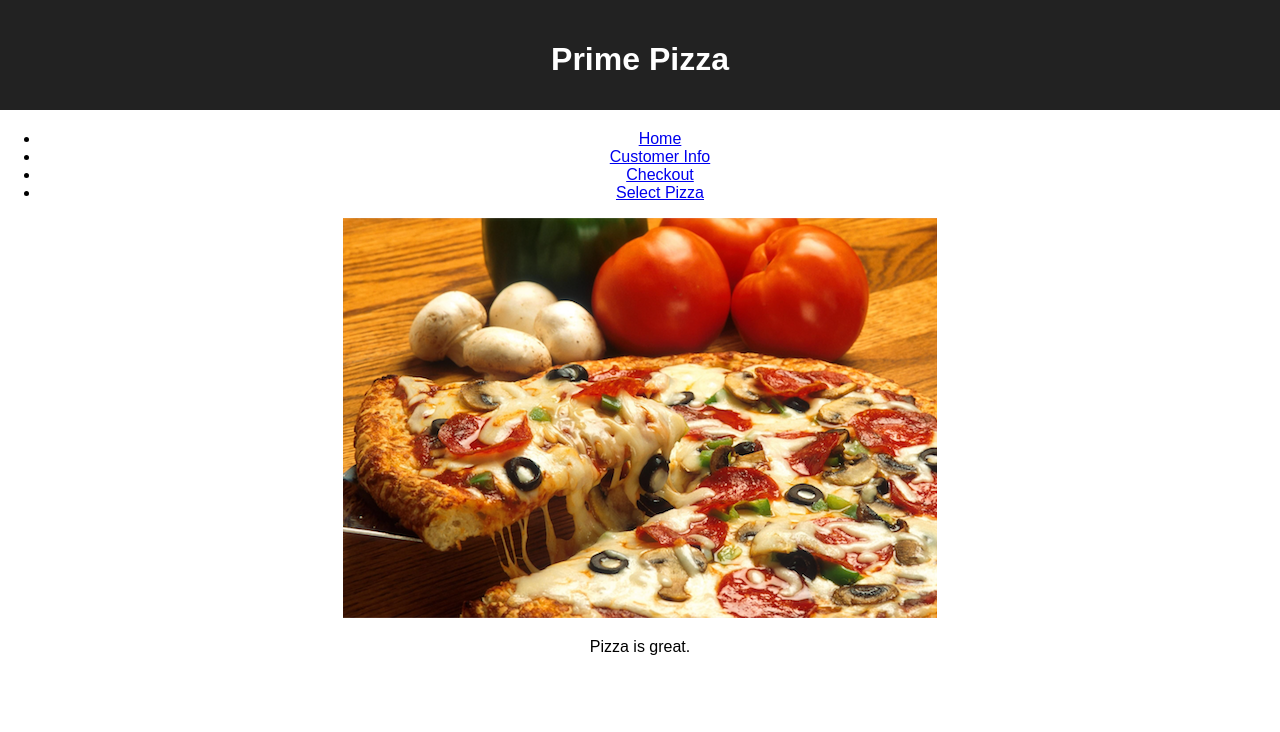
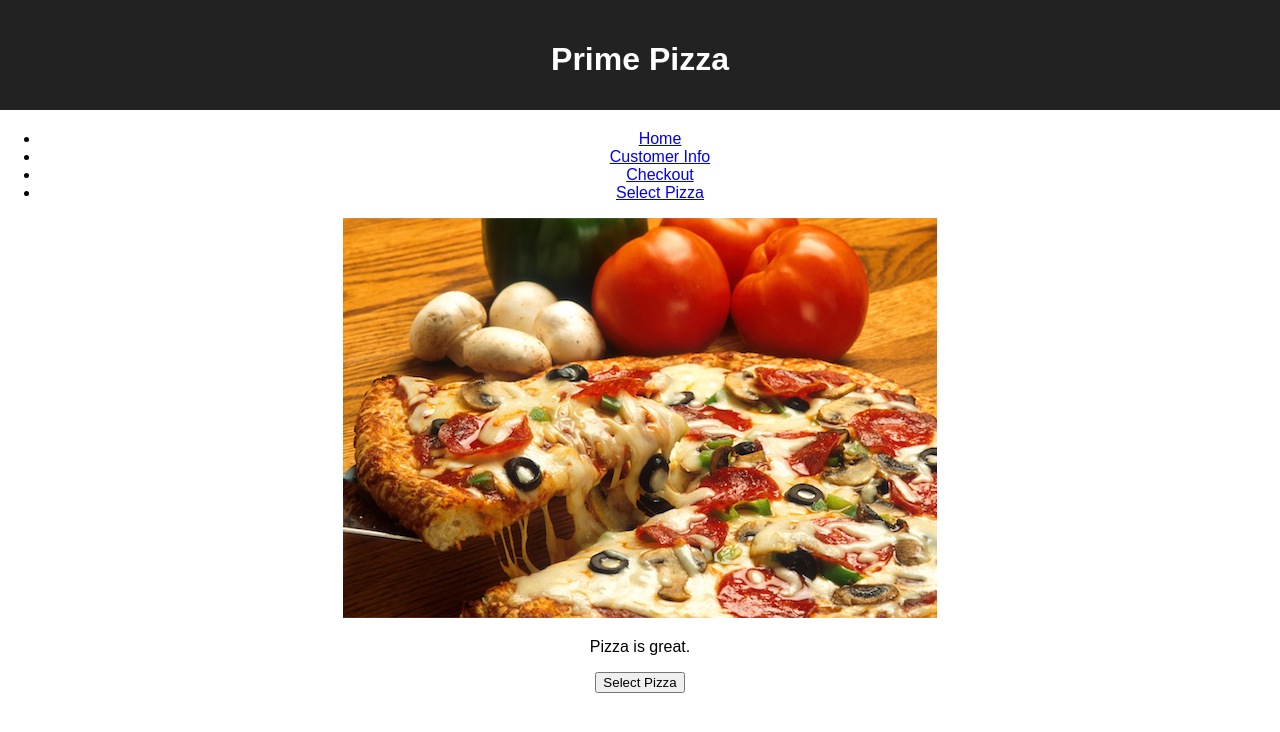
Before and after one commit to gTambo/redux-pizza-parlor, a React (Create React App) app: page / in a window 1280 px wide. Shown: the top 732 px of the page. Built offline with nearby package versions, Linux system fonts and the light colour scheme.

Commit message:
component for home

```diff
--- a/src/components/App/App.jsx
+++ b/src/components/App/App.jsx
@@ -4,6 +4,7 @@ import './App.css';
 import { HashRouter as Router, Route, Link } from 'react-router-dom';
 import Header from '../Header/Header';
 import PizzaList from '../PizzaList/PizzaList';
+import Home from '../Home/Home';
 
 
 function App() {
@@ -37,7 +38,7 @@ function App() {
         </Route>
 
         <Route path="/" exact>
-          {/* <Home /> */}
+          <Home />
         </Route>
 
         <Route path="/selectPizza">
@@ -50,9 +51,6 @@ function App() {
 
       </Router>
 
-      <img src='images/pizza_photo.png' />
-      <p>Pizza is great.</p>
-
     </div>
   );
 }
--- /dev/null
+++ b/src/components/Home/Home.jsx
@@ -0,0 +1,21 @@
+import { useHistory } from 'react-router-dom'
+
+function Home() {
+
+    const history = useHistory();
+
+    const selectPizza = () => {
+        console.log('select the pizza');
+        history.push('/selectPizza')
+    }
+
+    return(
+        <>
+            <img src='images/pizza_photo.png' />
+            <p>Pizza is great.</p>
+            <button onClick={selectPizza}>Select Pizza</button>
+        </>
+    )
+}
+
+export default Home;
```
